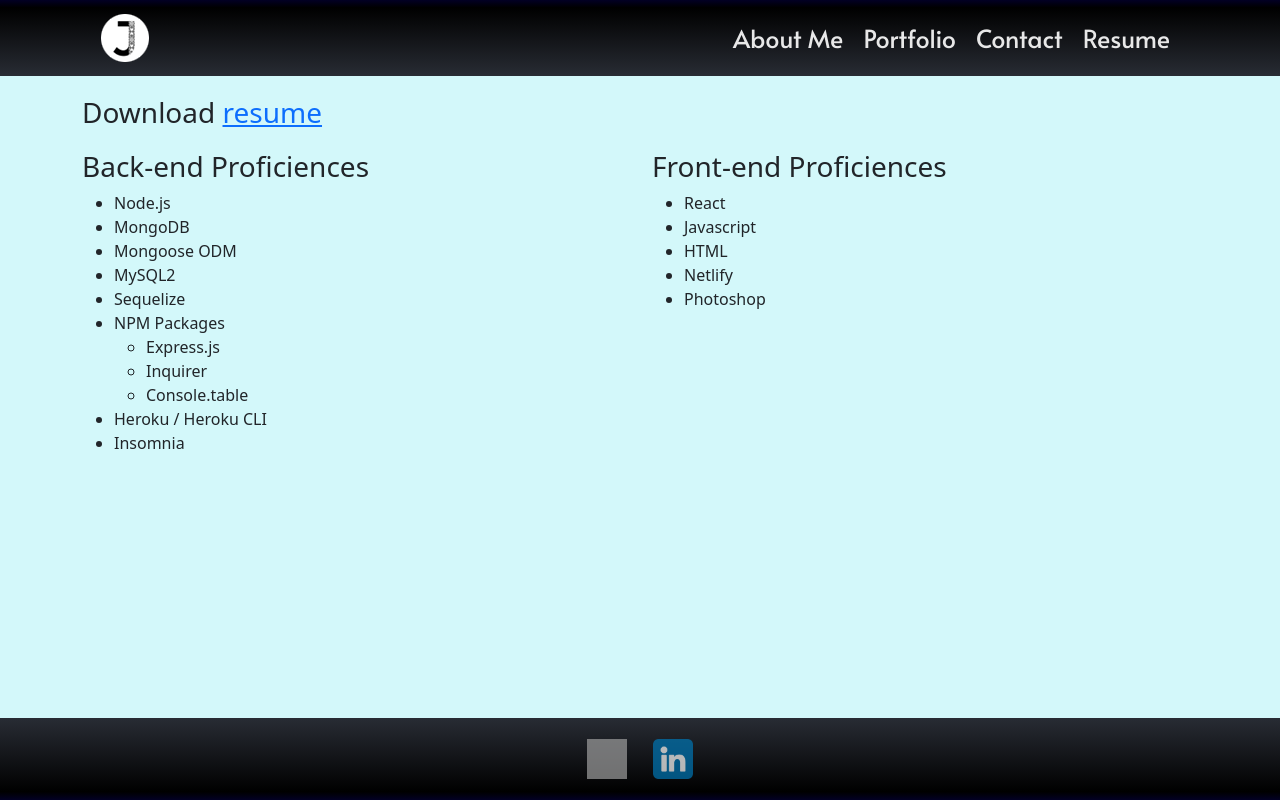
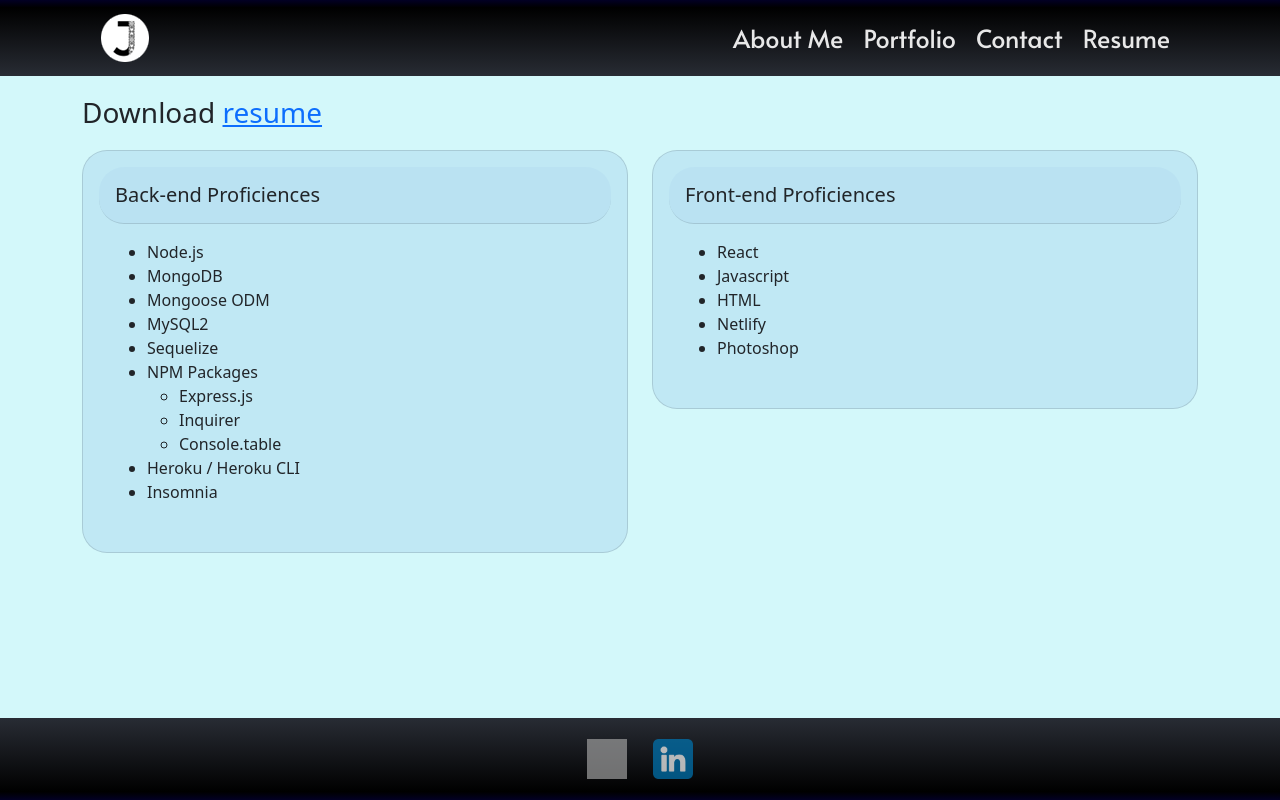
Before and after one commit to gemsjohn/tawny-port, a React (Create React App) app: page /resume in a window 1280 px wide. Built offline with nearby package versions, Linux system fonts and the light colour scheme; grey boxes are pictures that could not be loaded.

Commit message:
updated the resume styling

```diff
--- a/src/routes/resume.jsx
+++ b/src/routes/resume.jsx
@@ -1,5 +1,5 @@
 import React from 'react';
-import { Container, Col, Row } from 'react-bootstrap';
+import { Container, Col, Row, Card, Button } from 'react-bootstrap';
 import { Footer } from '../footer';
 import { Header } from '../header';
 import resume from '../assets/CV_JM.pdf';
@@ -13,6 +13,13 @@
 }
 
 export default function Resume() {
+  const styles = {
+    card: {
+      backgroundColor: '#b7e0f2a9',
+      borderRadius: 25,
+      padding: '1rem'
+    }
+  }
     return (
       <div className="backdrop">
       <Header />
@@ -23,7 +30,9 @@
           </div>
           <Row>
             <Col>
-              <h3>Back-end Proficiences</h3>
+            <Card style={styles.card}>
+              <Card.Header as="h5" style={styles.card}>Back-end Proficiences</Card.Header>
+              <Card.Body>
                 <ul>
                   <li>Node.js</li>
                   <li>MongoDB</li>
@@ -39,9 +48,13 @@
                   <li>Heroku / Heroku CLI</li>
                   <li>Insomnia</li>
                 </ul>
+              </Card.Body>
+            </Card>
             </Col>
             <Col>
-              <h3>Front-end Proficiences</h3>
+              <Card style={styles.card}>
+                <Card.Header as="h5" style={styles.card}>Front-end Proficiences</Card.Header>
+                <Card.Body>
                   <ul>
                     <li>React</li>
                     <li>Javascript</li>
@@ -49,6 +62,8 @@
                     <li>Netlify</li>
                     <li>Photoshop</li>
                   </ul>
+                </Card.Body>
+              </Card>
             </Col>
           </Row>
         </Container>
```
Lines whose indentation alone changed are shown as unchanged.
